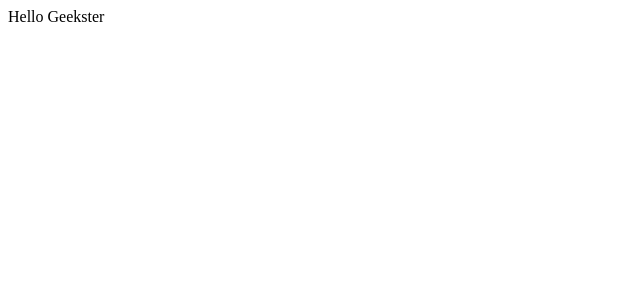
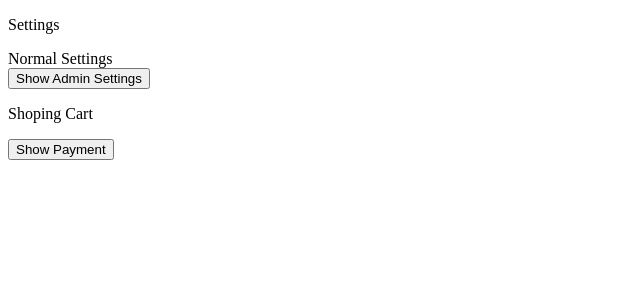
Before and after one commit to mshirhaan/fs19-geekster, a React (Vite) app: page / in a window 1280 px wide. Shown: the top 300 px of the page, without its empty margins (0-640 px from the left). Built offline with nearby package versions, Linux system fonts and the light colour scheme.

Commit message:
basic example

```diff
--- a/src/App.jsx
+++ b/src/App.jsx
@@ -1,7 +1,15 @@
 import "./App.css";
+import Settings from "./Settings";
+import ShopingCart from "./ShopingCart";
+import useToggle from "./useToggle";
 
 function App() {
-  return <div>Hello Geekster</div>;
+  return (
+    <div>
+      <Settings />
+      <ShopingCart />
+    </div>
+  );
 }
 
 export default App;
--- /dev/null
+++ b/src/Settings.jsx
@@ -0,0 +1,27 @@
+import React from "react";
+import useToggle from "./useToggle";
+
+function Settings() {
+  const { value, toggleValue } = useToggle(false);
+
+  return (
+    <div>
+      <p>Settings</p>
+      {value && (
+        <div>
+          <p>Admin Settings</p>
+        </div>
+      )}
+
+      <div>Normal Settings</div>
+
+      {!value ? (
+        <button onClick={toggleValue}>Show Admin Settings</button>
+      ) : (
+        <button onClick={toggleValue}>Hide Admin Settings</button>
+      )}
+    </div>
+  );
+}
+
+export default Settings;
--- /dev/null
+++ b/src/ShopingCart.jsx
@@ -0,0 +1,26 @@
+import React from "react";
+import useToggle from "./useToggle";
+
+function ShopingCart() {
+  const { value, toggleValue } = useToggle(false);
+
+  return (
+    <div>
+      <p>Shoping Cart</p>
+
+      {value && (
+        <div>
+          <p>Payment</p>
+        </div>
+      )}
+
+      {!value ? (
+        <button onClick={toggleValue}>Show Payment</button>
+      ) : (
+        <button onClick={toggleValue}>Hide Payment</button>
+      )}
+    </div>
+  );
+}
+
+export default ShopingCart;
--- /dev/null
+++ b/src/useToggle.jsx
@@ -0,0 +1,17 @@
+import { useState } from "react";
+
+const useToggle = (initialValue) => {
+  const [value, setValue] = useState(initialValue);
+
+  const toggleValue = () => {
+    console.log("sending api");
+    setValue(!value);
+  };
+
+  return {
+    value: value,
+    toggleValue: toggleValue,
+  };
+};
+
+export default useToggle;
```
